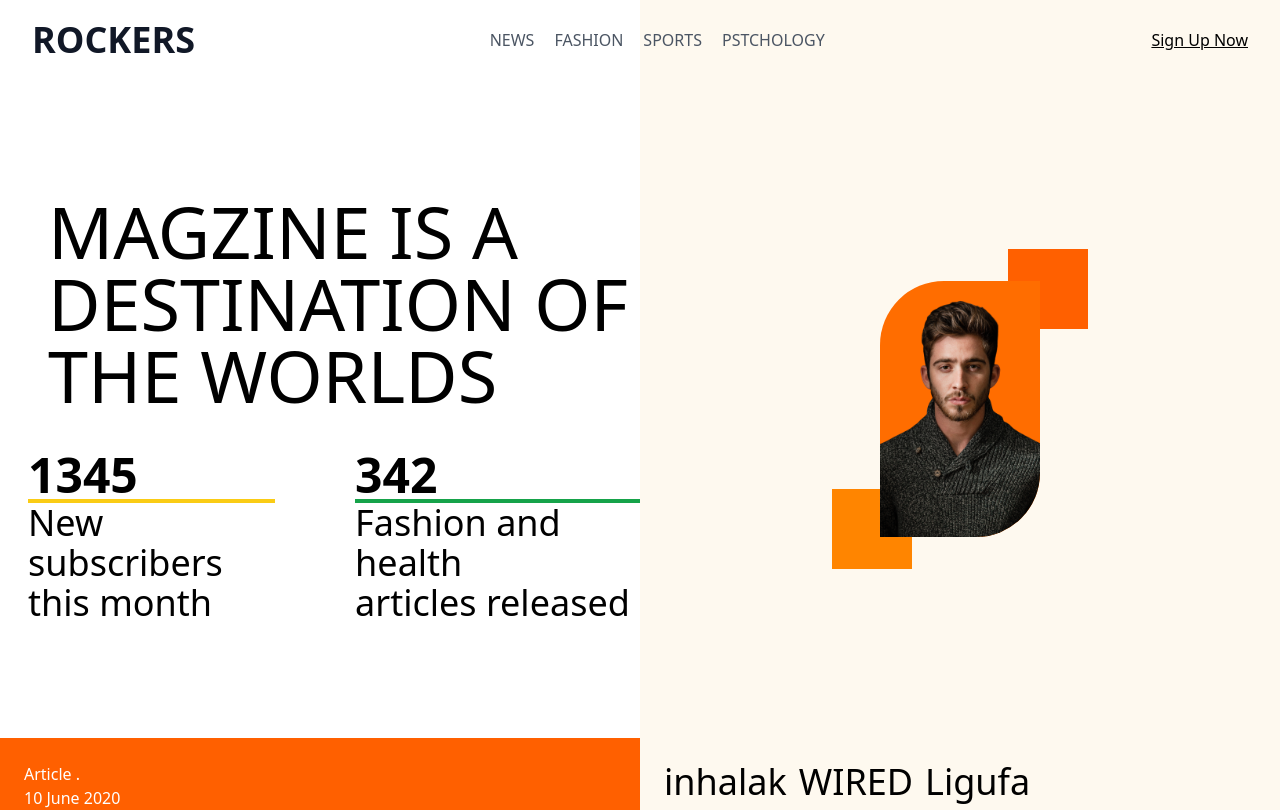
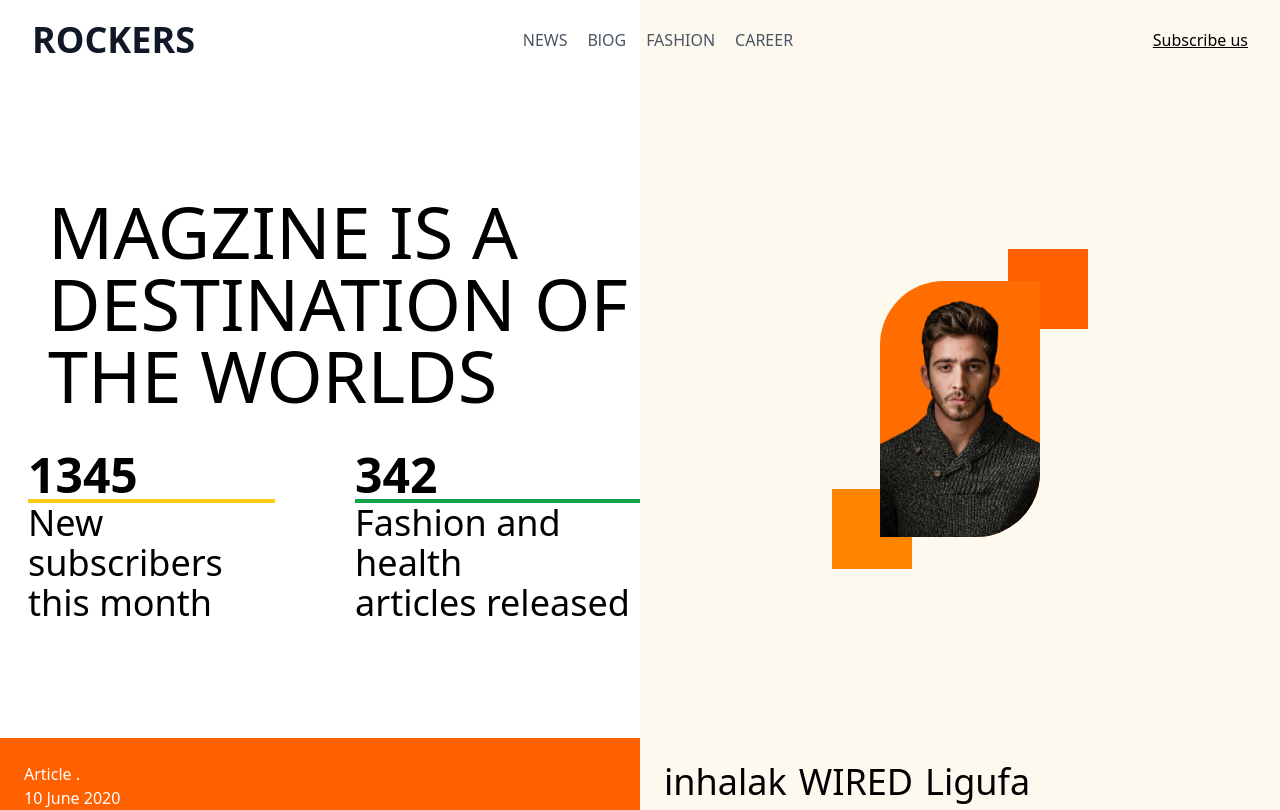
Before and after one commit to Tanuj-Bhaud/rockers, a Next.js app: page / in a window 1280 px wide. Shown: the top 810 px of the page. Built offline with nearby package versions, Linux system fonts and the light colour scheme.

Commit message:
:sparkles:

```diff
--- a/pages/index.tsx
+++ b/pages/index.tsx
@@ -19,13 +19,13 @@ const Home: NextPage = () => {
               </span>
             </a>
             <nav className="flex flex-wrap items-center justify-center text-base md:ml-auto  md:mr-auto">
-              <a className="mr-5 hover:text-gray-900">NEWS</a>
-              <a className="mr-5 hover:text-gray-900">FASHION</a>
-              <a className="mr-5 hover:text-gray-900">SPORTS</a>
-              <a className="mr-5 hover:text-gray-900">PSTCHOLOGY</a>
+              <a href="#news" className="mr-5 hover:text-gray-900">NEWS</a>
+              <a href="#blog" className="mr-5 hover:text-gray-900">BlOG</a>
+              <a href="#fashion" className="mr-5 hover:text-gray-900">FASHION</a>
+              <a href="#career" className="mr-5 hover:text-gray-900">CAREER</a>
             </nav>
-            <a className="mt-4 inline-flex items-center border-0 py-1 px-3 text-base text-black  underline focus:outline-none md:mt-0">
-              Sign Up Now
+            <a href="#subscribe" className="mt-4 inline-flex items-center border-0 py-1 px-3 text-base text-black  underline focus:outline-none md:mt-0">
+              Subscribe us
             </a>
           </div>
         </header>
@@ -33,7 +33,7 @@ const Home: NextPage = () => {
           <div className="mb-2 flex flex-row ">
             <div className="w-1/2 ">
               <div className="flex h-3/4 flex-col items-center justify-center">
-                <div className="overflow-visible  pl-7 pb-5 text-lg pt-[12rem] sm:pl-12 sm:pb-10 sm:pt-40 sm:text-2xl md:text-4xl lg:text-7xl">
+                <div id="news" className="overflow-visible  pl-7 pb-5 text-lg pt-[12rem] sm:pl-12 sm:pb-10 sm:pt-40 sm:text-2xl md:text-4xl lg:text-7xl">
                   MAGZINE IS A DESTINATION OF THE WORLDS
                 </div>
                 <div className="flex flex-col pb-20 md:flex-row">
@@ -49,7 +49,7 @@ const Home: NextPage = () => {
                     <div className="border-b-4 border-green-600 text-2xl font-bold sm:text-2xl md:text-5xl">
                       342
                     </div>
-                    <div className="text-xl sm:text-2xl lg:text-4xl">
+                    <div  className="text-xl sm:text-2xl lg:text-4xl">
                       Fashion and health <br></br> articles released
                     </div>
                   </div>
@@ -58,7 +58,7 @@ const Home: NextPage = () => {
               <div className="mb-2 h-[48%] sm:h-1/3 bg-[#ff6000] ">
                 <div className=" sm:pl-15 sm:pt-15 pl-6 pt-6">
                   <div className="bg-[#fef9e] flex flex-row">
-                    <div className="flex flex-col">
+                    <div className="flex flex-col" id="blog">
                       <div className="text-white">Article . &nbsp; </div>
                       <div className="text-white"> 10 June 2020</div>
 
@@ -109,7 +109,7 @@ const Home: NextPage = () => {
         </div>
 
 
-        <div className='w-screen lg:flex'>
+        <div id="fashion" className='w-screen lg:flex'>
         <div className="mt-[180px] sm:mt-24 flex  w-screen">
           <div className=" m-5 w-1/2 bg-white">
 
@@ -161,7 +161,7 @@ const Home: NextPage = () => {
           </div>
           </div>
 
-        <div className="h-[200px] w-screen pt-[30px] bg-black">
+        <div className="h-[200px] w-screen pt-[30px] bg-black" id="subscribe">
           <div className='bg-[#FF8517] mb-10 rounded-md appearance-none text-white pl-6 text-xl sm:text-2xl mt-10 mx-auto h-[200px] flex-col  w-4/5 flex justify-center items-center'>
             Stay updated with our weekly newsletter
             <div className='flex flex-row justify-center items-center'>
@@ -174,7 +174,7 @@ const Home: NextPage = () => {
 
       <footer className="mt-20 bg-[#FEF9EF] w-screen text-gray-600 body-font">
   <div className="container px-5 py-24 mx-auto flex md:items-center lg:items-start md:flex-row md:flex-nowrap flex-wrap flex-col">
-    <div className="w-64 flex-shrink-0 md:mx-0 mx-auto text-center md:text-left">
+    <div id="career" className="w-64 flex-shrink-0 md:mx-0 mx-auto text-center md:text-left">
       <a className="flex title-font font-medium items-center md:justify-start justify-center text-gray-900">
 
         <span className="ml-3 text-xl">Rockers</span>
```
